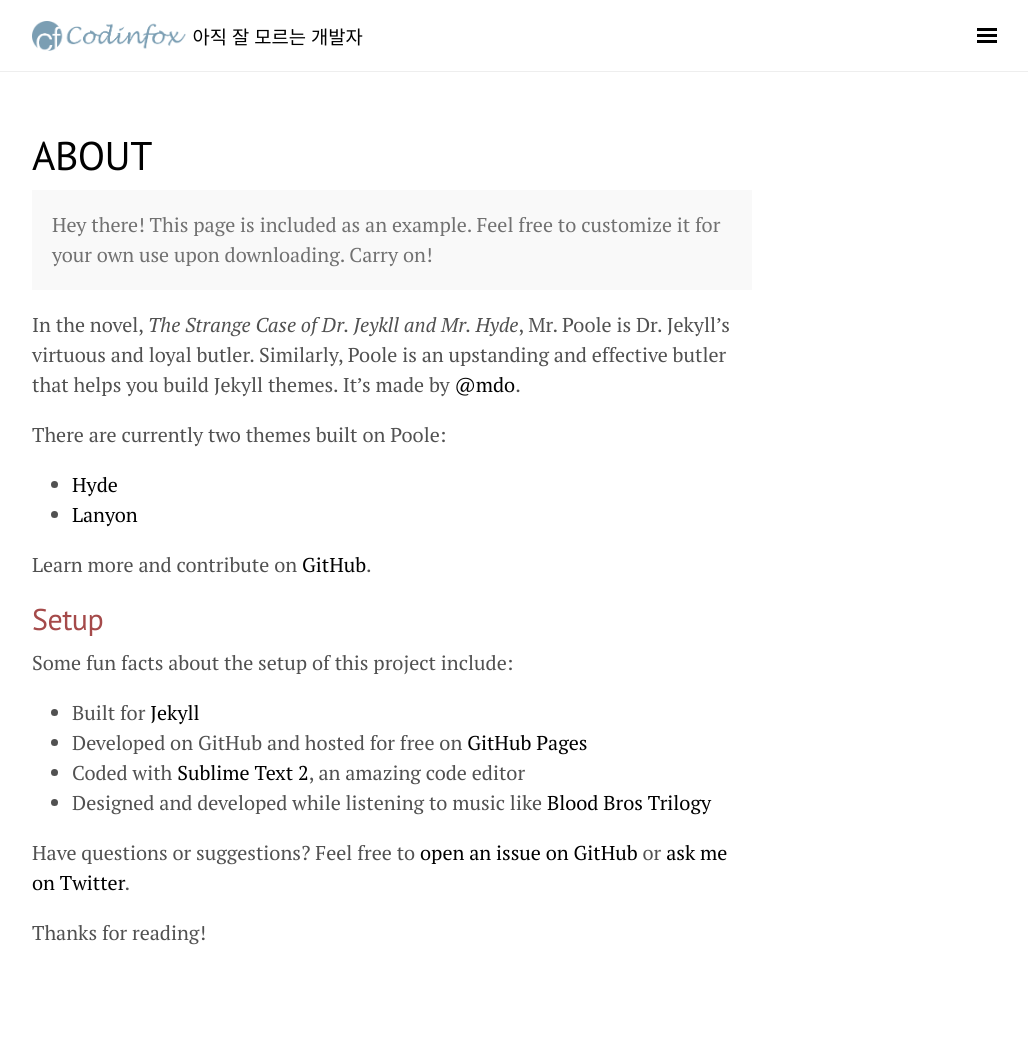
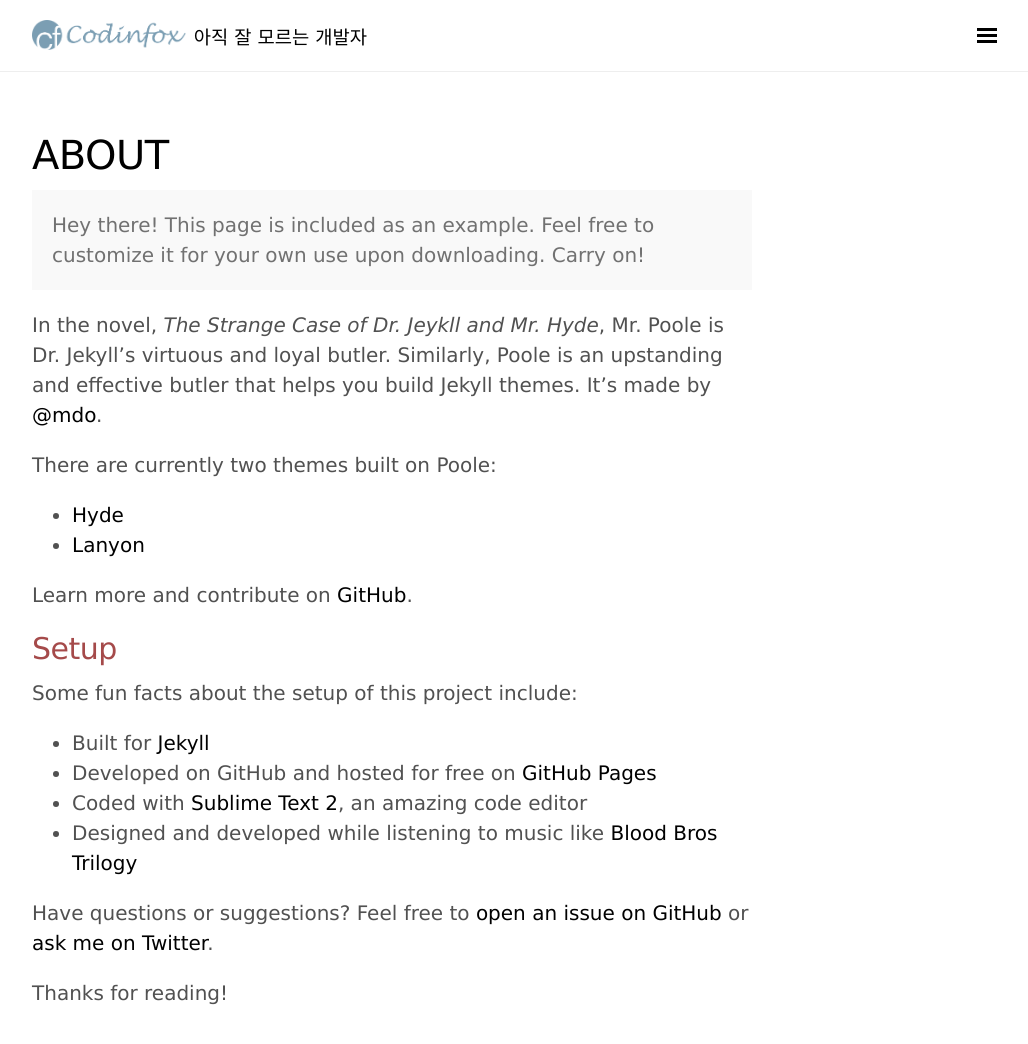
Before and after one commit to SONSAZANG/SONSAZANG.github.io, a Jekyll site: the page built from about.md, in a window 1280 px wide and 1088 px high. Shown: the top 1044 px of the window, without its empty margins (248-1276 px from the left). Built offline with Jekyll 4.4.1, drawn with Linux system fonts in a browser that asks for light colours; nearby versions of some CDN libraries; comment, search, counter and statistics services are not loaded.

Commit message:
이것저것 수정

```diff
--- a/_config.yml
+++ b/_config.yml
@@ -1,8 +1,8 @@
 # Site Info
 title: SONSAZANG
 tagline: '아직 잘 모르는 개발자'
-description: 'A Jekyll theme adapted from <a href="http://lanyon.getpoole.com/" target="_blank">Lanyon</a>. Made by <a href="http://codinfox.github.io" target="_blank">@codinfox</a>.'
-baseurl: ""
+description: '손사장이 되고 싶은 청년 개발자의 이야기'
+baseurl: ''
 url: http://SONSAZANG.github.io
 logo: '/public/logo.png'
 
@@ -30,15 +30,18 @@ author:
     github:    https://github.com/SONSAZANG/SONSAZANG.github.io
     # facebook:  <hide>
     # twitter:   <hide>
-    email: kekekee257@gmail.com
+    email: mailto:kekekee257@gmail.com
 # Navigation (2nd level links supported)
 nav:
   Home:
     - '/'
   Blog:
     - '/blog/'
-    - { Categories: '/blog/categories/' }
-    - { Tags: '/blog/tags/' }
+    # - { Categories: '/blog/categories/#Github_Pages' }
+    # - { Tags: '/blog/tags/#Git' }
+    - { Github Pages: '/blog/categories/#Github_Pages'}
+    - { Git: '/blog/categories/#Git'}
+
   About:
     - '/about/'
   Github Project:
--- a/_layouts/default.html
+++ b/_layouts/default.html
@@ -15,8 +15,9 @@
           <h3 class="masthead-title">
             <a href="{{ site.baseurl }}/" title="Home" title="{{ site.title }}">
               <img class="masthead-logo" src="{{ site.baseurl }}{{ site.logo }}"/>
+              <small id="blog-title">{{ site.tagline }}</small>
             </a>
-            <small>{{ site.tagline }}</small>
+
           </h3>
         </div>
       </div>
--- a/_layouts/post.html
+++ b/_layouts/post.html
@@ -5,6 +5,7 @@ layout: default
 <div class="post">
   <h1 class="post-title">{{ page.title }}</h1>
   <span class="post-date">{{ page.date | date_to_string }}</span>
+  <a href="{{ site.baseurl }}{{ post.url}}#disqus_thread"></a>
   {% if page.tags %} |
   {% for tag in page.tags %}
     <a href="{{ site.baseurl }}{{ site.tag_page }}#{{ tag | slugify }}" class="post-tag">{{ tag }}</a>
--- a/_scss/_config.scss
+++ b/_scss/_config.scss
@@ -27,6 +27,6 @@ $reverse-layout: true;
 $overlay-sidebar: false;
 
 /* Font stack */
-$font-serif: "PT Serif", Georgia, "Times New Roman", serif;
-$font-sans: "PT Sans", Helvetica, Arial, sans-serif;
+$font-serif: NanumSquare, "Source Sans Pro", "Apple SD Gothic Neo", "Nanum Barun Gothic", "Nanum Gothic", Verdana, Arial, Dotum, sans-serif;
+$font-sans: NanumSquare, "Source Sans Pro", "Apple SD Gothic Neo", "Nanum Barun Gothic", "Nanum Gothic", Verdana, Arial, Dotum, sans-serif;
 $font-font-awesome: FontAwesome;
--- a/_scss/base/_global.scss
+++ b/_scss/base/_global.scss
@@ -9,7 +9,7 @@ body {
 }
 
 html {
-  font-family: $font-serif;
+  font-family: NanumSquare, "Source Sans Pro", "Apple SD Gothic Neo", "Nanum Barun Gothic", "Nanum Gothic", Verdana, Arial, Dotum, sans-serif;
   text-rendering: optimizeLegibility;
 	-webkit-font-smoothing: antialiased;
 	-moz-osx-font-smoothing: grayscale;
```
Also changed, not shown: Gemfile (line endings or trailing spaces), 10 other files.
